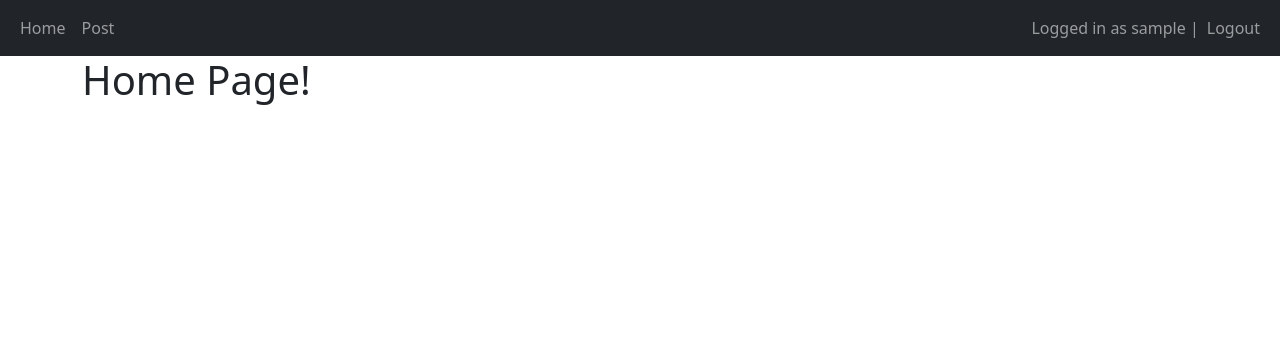
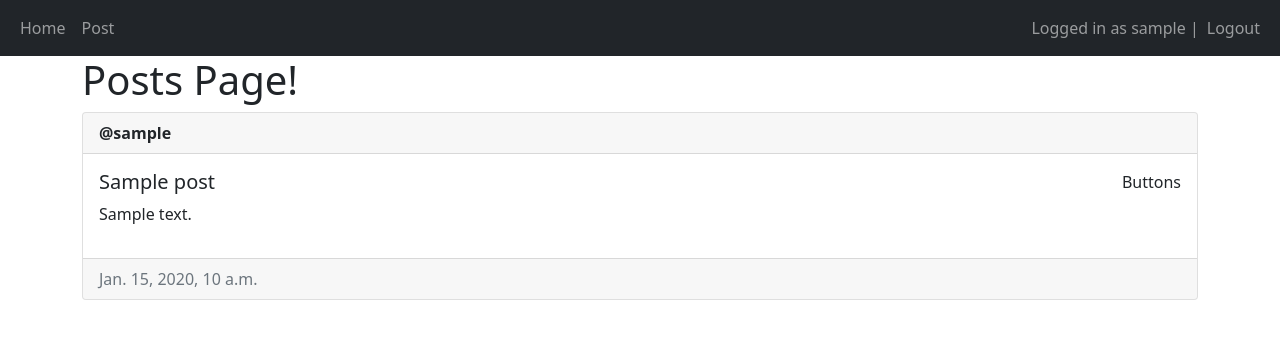
Before and after one commit to swiatekPiotr/dj-management-project, a Django app: page / in a window 1280 px wide. Shown: the top 339 px of the page. Run offline with Django 4.2, Linux system fonts and the light colour scheme; a user stored in the database is signed in; tables that the repository leaves empty hold one stand-in row (values such as "Sample post").

Commit message:
viewing posts

```diff
--- a/main/templates/main/home.html
+++ b/main/templates/main/home.html
@@ -3,5 +3,20 @@
 {% block title %} Home Page {% endblock %}
 
 {% block content %}
-    <h1> Home Page! </h1>
+<h1> Posts Page! </h1>
+{% for post in posts %}
+<div class="card mt-2">
+    <div class="card-header"><strong> @{{post.author.username}} </strong></div>
+    <div class="card-body d-flex flex-row justify-content-between">
+        <div>
+            <h5 class="card-title"> {{post.title}} </h5>
+            <p> {{post.description}} </p>
+        </div>
+        <div> Buttons </div>
+    </div>
+    <div class="card-footer text-muted"> {{post.created_at}} </div>
+</div>
+{% empty %}
+<p> No posts yet, add something :) </p>
+{% endfor %}
 {% endblock %}
--- a/main/views.py
+++ b/main/views.py
@@ -2,11 +2,13 @@ from django.shortcuts import render, redirect
 from .forms import RegisterForm, PostForm
 from django.contrib.auth.decorators import login_required
 from django.contrib.auth import login, logout, authenticate
+from .models import Post
 
 
 @login_required(login_url='/login')
 def home(request):
-    return render(request, 'main/home.html')
+    posts = Post.objects.all()
+    return render(request, 'main/home.html', {"posts": posts})
 
 
 @login_required(login_url='/login')
```
